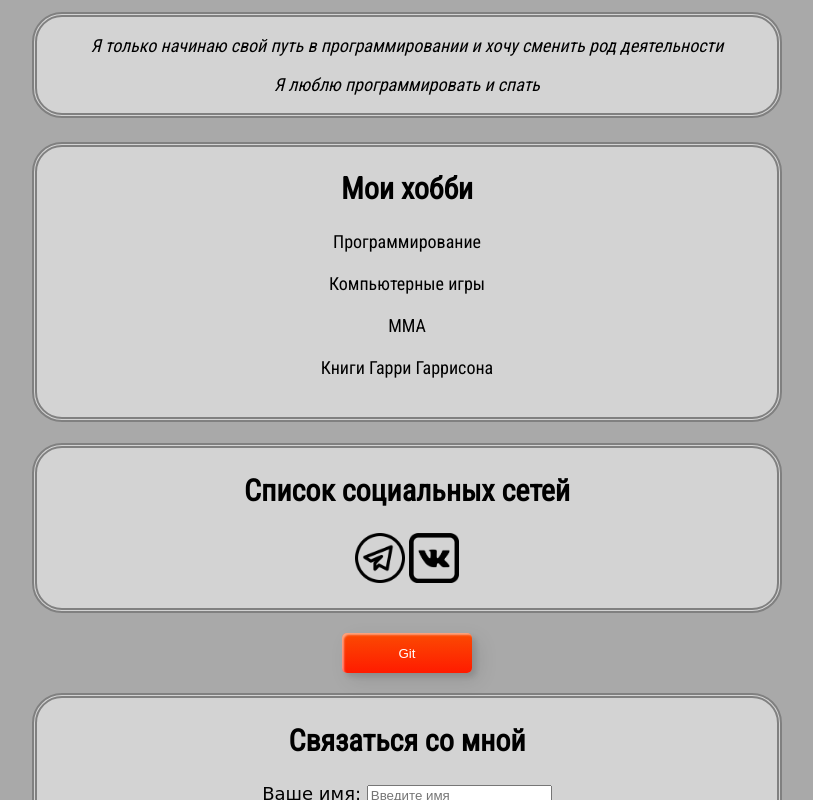
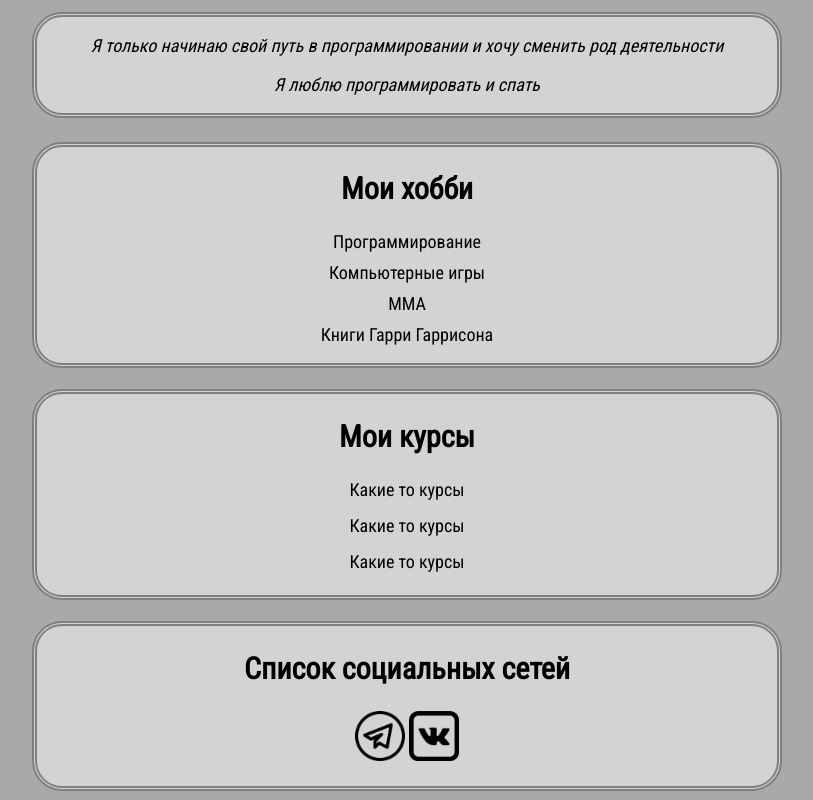
Before and after one commit to barzugini/Resume, a plain HTML site: page index.html in a window 1280 px wide. Shown: the part 501-1301 px from the top of the page, without its empty margins (233-1046 px from the left). Drawn offline with Linux system fonts and the light colour scheme.

Commit message:
added table with courses

```diff
--- a/css/main.css
+++ b/css/main.css
@@ -103,6 +103,17 @@ body {
   padding: 0px 20px;
 }
 
+.link-list {
+  list-style: none;
+  padding: 0;
+}
+
+.link-list li {
+  margin-bottom: 10px;
+  /* border-bottom: 1px solid rgba(186, 186, 186, 0.69); */
+  padding-bottom: 5px;
+}
+
 .container ul {
   margin: 0px;
   overflow: hidden;
@@ -112,6 +123,7 @@ body {
 .container li {
   list-style: none;
   display:flexbox;
+  margin-bottom: 10px;
   /* color: #86898f; */
   /* border: 0px solid #cccccc; */
 }
--- a/index.html
+++ b/index.html
@@ -34,19 +34,30 @@
             <div class="container card">
                 <table>
                     <h2>Мои хобби</h2>
+
                     <ol class="list">
                     <li>Программирование</li>
-                    <br>
                     <li>Компьютерные игры</li>
-                    <br>
                     <li>MMA</li>
-                    <br>
                     <li>Книги Гарри Гаррисона</li>
                     </ol>
-                    <br>
                 </table>
             </div>
+
             <br>
+
+            <div class="card">
+                <h2>Мои курсы</h2>
+
+                <ol class="link-list">
+                    <li>Какие то курсы</li>
+                    <li>Какие то курсы</li>
+                    <li>Какие то курсы</li>
+                </ol>
+            </div>
+
+            <br>
+
             <div class="card">
             <h2>Список социальных сетей</h2>
 
```
